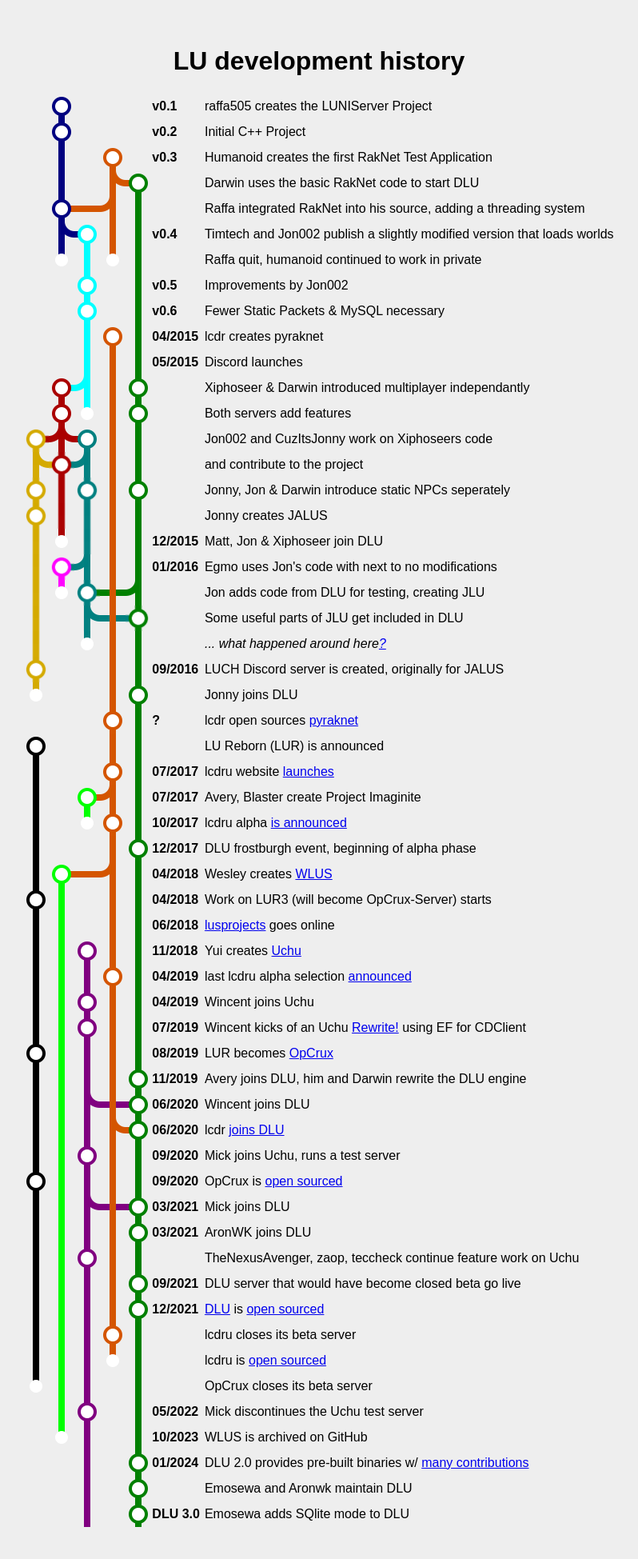
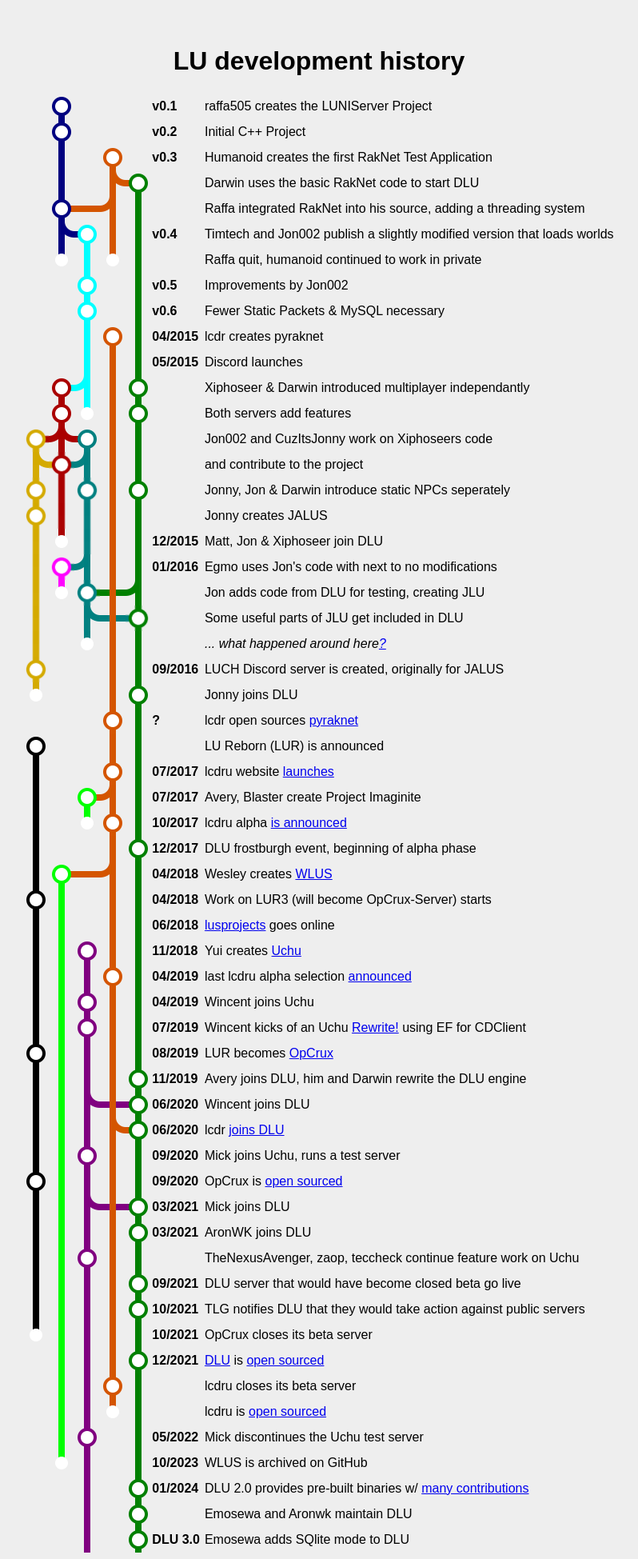
Before and after one commit to Xiphoseer/xiphoseer.github.com, a Jekyll site: the page flow/index.html, which Jekyll copies as it is, in a window 1280 px wide. Shown: the whole page at 80% size, without its empty margins (241-1039 px from the left). Built offline with Jekyll 4.4.1, drawn with Linux system fonts in a browser that asks for light colours; before the commit the page ends 1917 px from its top, so only the background shows below that.

Commit message:
flow: OpCrux closes after TLG->DLU

```diff
--- a/flow/index.html
+++ b/flow/index.html
@@ -435,6 +435,24 @@
 				<td class="fi line I"></td>
 				<td class="fi line B"></td>
 				<td class="fi node C"></td>
+				<td class="v">10/2021</td>
+				<td>TLG notifies DLU that they would take action against public servers</td>
+			</tr>
+			<tr>
+				<td class="fi end J"></td>
+				<td class="fi line K"></td>
+				<td class="fi line I"></td>
+				<td class="fi line B"></td>
+				<td class="fi line C"></td>
+				<td class="v">10/2021</td>
+				<td>OpCrux closes its beta server</td>
+			</tr>
+			<tr>
+				<td class="fi"></td>
+				<td class="fi line K"></td>
+				<td class="fi line I"></td>
+				<td class="fi line B"></td>
+				<td class="fi node C"></td>
 				<td class="v">12/2021</td>
 				<td>
 					<a href="https://darkflameuniverse.org">DLU</a> is
@@ -442,7 +460,7 @@
 				</td>
 			</tr>
 			<tr>
-				<td class="fi line J"></td>
+				<td class="fi"></td>
 				<td class="fi line K"></td>
 				<td class="fi line I"></td>
 				<td class="fi node B"></td>
@@ -451,22 +469,13 @@
 				<td>lcdru closes its beta server</td>
 			</tr>
 			<tr>
-				<td class="fi line J"></td>
+				<td class="fi"></td>
 				<td class="fi line K"></td>
 				<td class="fi line I"></td>
 				<td class="fi end B"></td>
 				<td class="fi line C"></td>
 				<td class="v"></td>
 				<td>lcdru is <a href="https://github.com/lcdr/luserver">open sourced</a></td>
-			</tr>
-			<tr>
-				<td class="fi end J"></td>
-				<td class="fi line K"></td>
-				<td class="fi line I"></td>
-				<td class="fi"></td>
-				<td class="fi line C"></td>
-				<td class="v"></td>
-				<td>OpCrux closes its beta server</td>
 			</tr>
 			<tr>
 				<td class="fi"></td>
```
